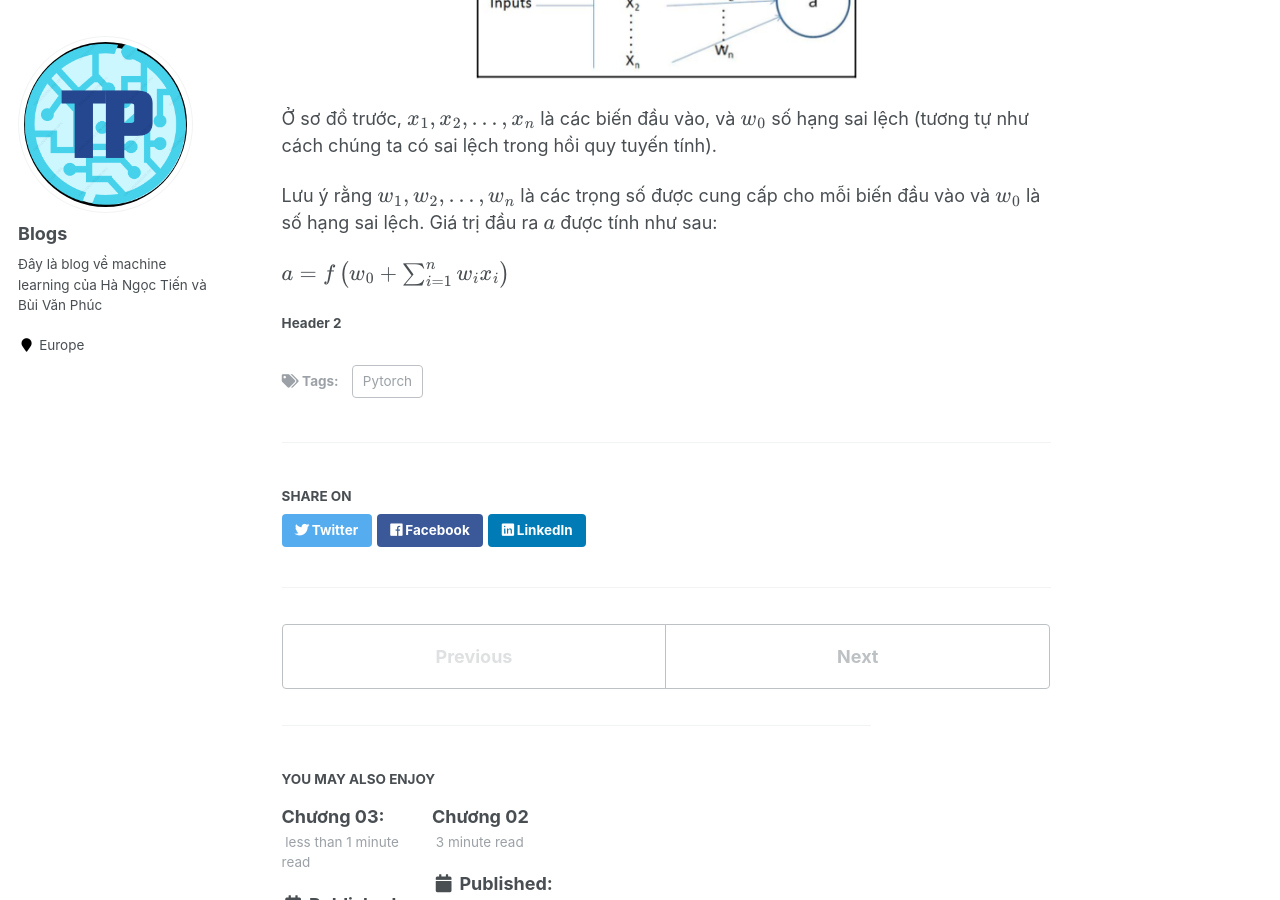
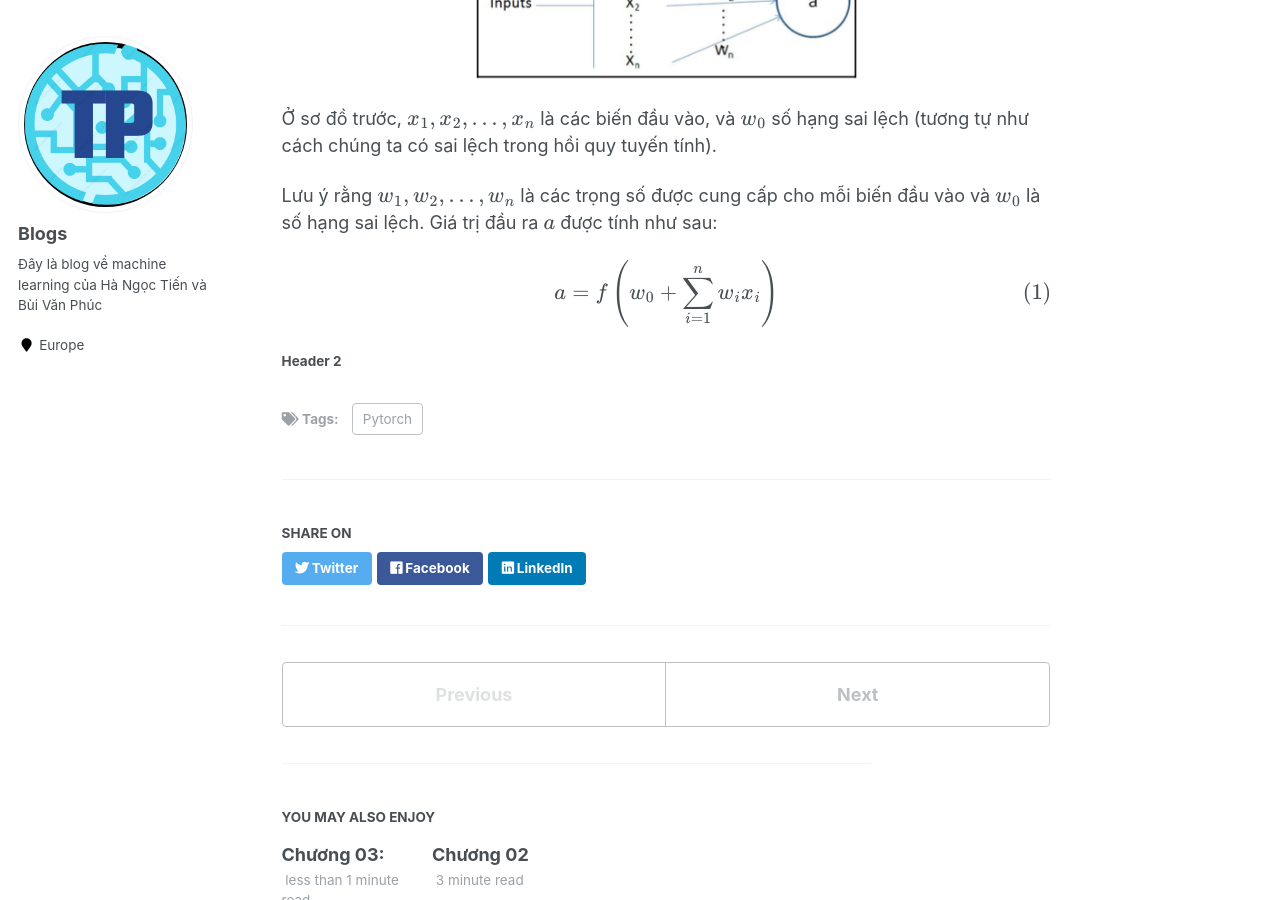
Before and after one commit to vanphuc-bui/MordenComputervision, a Jekyll site: the page built from _posts/2022-12-25-chapter-01.md, in a window 1280 px wide and 900 px high, scrolled down 3971 px. Built offline with Jekyll 4.4.1, drawn with Linux system fonts in a browser that asks for light colours; formulas are drawn with MathJax 3.

Commit message:
minor changes

```diff
--- a/_posts/2022-12-25-chapter-01.md
+++ b/_posts/2022-12-25-chapter-01.md
@@ -63,12 +63,14 @@ Với suy nghĩ này, cấu trúc điển hình của một mạng lưới thầ
 
 Số lượng nút của lớp đầu ra phụ thuộc vào nhiệm vụ đang thực hiện và việc chúng ta đang muốn dự đoán một biến liên tục hay một biến phân loại. Nếu đầu ra là một biến liên tục, đầu ra có một nút. Nếu đầu ra là phân loại với $m$ lớp, thì sẽ có $m$ nút trong lớp đầu ra. Một nơ-ron biến đổi đầu vào của nó như sau:
   <p align="center">
-  <img src="/MordenComputervision/images/Chapter01/node.png" style="width:50%; border:0;">
+  <img src="/MordenComputervision/images/Chapter01/nodes.png" style="width:50%; border:0;">
   </p>
 
 Ở sơ đồ trước, $x_1, x_2,\ldots, x_n$ là các biến đầu vào, và $w_0$ số hạng sai lệch (tương tự như cách chúng ta có sai lệch trong hồi quy tuyến tính).
 
 Lưu ý rằng $w_1, w_2,\ldots, w_n$ là các trọng số được cung cấp cho mỗi biến đầu vào và $w_0$ là số hạng sai lệch. Giá trị đầu ra $a$ được tính như sau:
+  <p align="center">
+  $$a = f\left(w_0 + \sum_{i=1}^nw_ix_i\right)$$
+  </p>
 
-$$a = f\left(w_0 + \sum_{i=1}^nw_ix_i\right)$$
 #### Header 2
```
Also changed, not shown: images/Chapter01/nodes.png (renamed from images/Chapter01/node.png).
